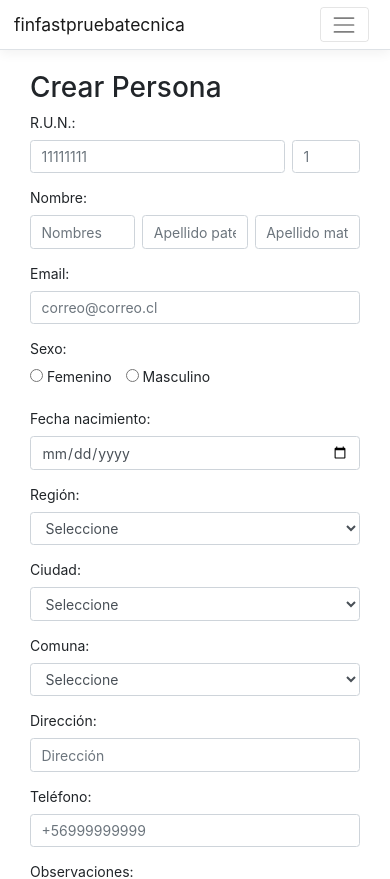
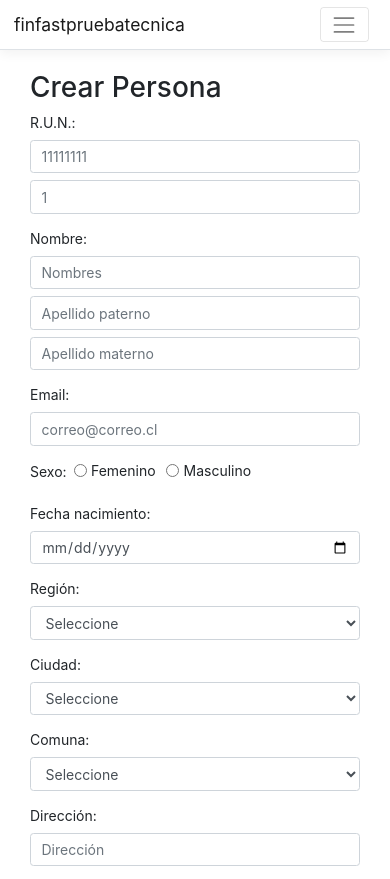
Before and after one commit to cristobalobos/finfastpruebatecnica, a React (Create React App) app in the folder ClientApp/: page /create in a window 390 px wide. Shown: the top 879 px of the page. Built offline with nearby package versions, Linux system fonts and the light colour scheme.

Commit message:
Responsive form

```diff
--- a/ClientApp/src/components/Personas/CreatePersona.jsx
+++ b/ClientApp/src/components/Personas/CreatePersona.jsx
@@ -82,19 +82,29 @@ export class CreatePersona extends Component {
                     {/* RUN */}
                     <div className="form-group">
                         <label>R.U.N.:</label>
-                        <div className="d-flex">
+                        <div className="form-row">
+                            <div className="col-md-9 mb-2">
                                 <input type="number" className="form-control" name="runCuerpo" placeholder="11111111" value={this.state.runCuerpo} onChange={this.handleChange} required />
-                            <input type="text" className="form-control w-25 ml-2" name="runDigito" placeholder="1" value={this.state.runDigito} onChange={this.handleChange} maxLength={1} required />
+                            </div>
+                            <div className="col-md-3">
+                                <input type="text" className="form-control" name="runDigito" placeholder="1" value={this.state.runDigito} onChange={this.handleChange} maxLength={1} required />
+                            </div>
                         </div>
                     </div>
 
                     {/* Nombre */}
                     <div className="form-group">
                         <label>Nombre:</label>
-                        <div className="d-flex">
+                        <div className="form-row">
+                            <div className="col-md-4 mb-2">
                                 <input type="text" className="form-control" name="nombres" placeholder="Nombres" value={this.state.nombres} onChange={this.handleChange} required />
-                            <input type="text" className="form-control ml-2" name="apellidoPaterno" placeholder="Apellido paterno" value={this.state.apellidoPaterno} onChange={this.handleChange} required />
-                            <input type="text" className="form-control ml-2" name="apellidoMaterno" placeholder="Apellido materno" value={this.state.apellidoMaterno} onChange={this.handleChange} />
+                            </div>
+                            <div className="col-md-4 mb-2">
+                                <input type="text" className="form-control" name="apellidoPaterno" placeholder="Apellido paterno" value={this.state.apellidoPaterno} onChange={this.handleChange} required />
+                            </div>
+                            <div className="col-md-4">
+                                <input type="text" className="form-control" name="apellidoMaterno" placeholder="Apellido materno" value={this.state.apellidoMaterno} onChange={this.handleChange} />
+                            </div>
                         </div>
                     </div>
 
@@ -106,14 +116,14 @@ export class CreatePersona extends Component {
 
                     {/* Sexo */}
                     <div className="form-group">
-                        <label>Sexo:</label><br />
-                        <div>
-                            <label className="mr-3">
-                                <input type="radio" name="sexoCodigo" value="2" checked={this.state.sexoCodigo === "2"} onChange={this.handleChange} /> Femenino
-                            </label>
-                            <label>
-                                <input type="radio" name="sexoCodigo" value="1" checked={this.state.sexoCodigo === "1"} onChange={this.handleChange} /> Masculino
-                            </label>
+                        <label>Sexo:</label>
+                        <div className="form-check form-check-inline ml-2">
+                            <input className="form-check-input" type="radio" name="sexoCodigo" value="2" checked={this.state.sexoCodigo === "2"} onChange={this.handleChange} />
+                            <label className="form-check-label">Femenino</label>
+                        </div>
+                        <div className="form-check form-check-inline">
+                            <input className="form-check-input" type="radio" name="sexoCodigo" value="1" checked={this.state.sexoCodigo === "1"} onChange={this.handleChange} />
+                            <label className="form-check-label">Masculino</label>
                         </div>
                     </div>
 
@@ -124,7 +134,8 @@ export class CreatePersona extends Component {
                     </div>
 
                     {/* Región / Ciudad / Comuna */}
-                    <div className="form-group">
+                    <div className="form-row">
+                        <div className="form-group col-md-4">
                             <label>Región:</label>
                             <select name="regionCodigo" className="form-control" onChange={this.handleChange}>
                                 <option value="">Seleccione</option>
@@ -133,8 +144,7 @@ export class CreatePersona extends Component {
                                 ))}
                             </select>
                         </div>
-
-                    <div className="form-group">
+                        <div className="form-group col-md-4">
                             <label>Ciudad:</label>
                             <select name="ciudadCodigo" className="form-control" onChange={this.handleChange}>
                                 <option value="">Seleccione</option>
@@ -143,8 +153,7 @@ export class CreatePersona extends Component {
                                 ))}
                             </select>
                         </div>
-
-                    <div className="form-group">
+                        <div className="form-group col-md-4">
                             <label>Comuna:</label>
                             <select name="comunaCodigo" className="form-control" onChange={this.handleChange}>
                                 <option value="">Seleccione</option>
@@ -153,16 +162,18 @@ export class CreatePersona extends Component {
                                 ))}
                             </select>
                         </div>
+                    </div>
 
                     {/* Dirección y Teléfono */}
-                    <div className="form-group">
+                    <div className="form-row">
+                        <div className="form-group col-md-8">
                             <label>Dirección:</label>
                             <input type="text" className="form-control" name="direccion" placeholder="Dirección" value={this.state.direccion} onChange={this.handleChange} />
                         </div>
-
-                    <div className="form-group">
+                        <div className="form-group col-md-4">
                             <label>Teléfono:</label>
                             <input type="tel" className="form-control" name="telefono" placeholder="+56999999999" value={this.state.telefono} onChange={this.handleChange} />
+                        </div>
                     </div>
 
                     {/* Observaciones */}
@@ -172,10 +183,13 @@ export class CreatePersona extends Component {
                     </div>
 
                     {/* Botones */}
-                    <button type="button" className="btn btn-secondary mr-2" onClick={() => window.history.back()}>Volver</button>
+                    <div className="form-group d-flex justify-content-between">
+                        <button type="button" className="btn btn-secondary" onClick={() => window.history.back()}>Volver</button>
                         <button type="submit" className="btn btn-primary">Guardar</button>
+                    </div>
                 </form>
             </div>
+
         );
     }
 }
--- a/ClientApp/src/components/Personas/PersonasList.jsx
+++ b/ClientApp/src/components/Personas/PersonasList.jsx
@@ -63,14 +63,15 @@ export class PersonasList extends Component {
 
     renderPersonasTable(personas) {
         return (
-            <table className="table table-striped">
-                <thead>
+            <div className="table-responsive">
+                <table className="table table-striped table-bordered">
+                    <thead className="thead-dark">
                         <tr>
                             <th>Nombres</th>
                             <th>Apellido Paterno</th>
                             <th>Apellido Materno</th>
                             <th>Email</th>
-                        <th>Acción</th>
+                            <th style={{ minWidth: '130px' }}>Acción</th>
                         </tr>
                     </thead>
                     <tbody>
@@ -80,27 +81,27 @@ export class PersonasList extends Component {
                                 <td>{p.apellidoPaterno}</td>
                                 <td>{p.apellidoMaterno}</td>
                                 <td>{p.email}</td>
-                            <div className="form-group">
-                                <td>
-
-                                    <button className="btn btn-primary btn-sm" onClick={() => this.editPersona(p.id)}>
+                                <td className="text-nowrap">
+                                    <button
+                                        className="btn btn-sm btn-primary mr-2"
+                                        onClick={() => this.editPersona(p.id)}
+                                    >
                                         Editar
                                     </button>
-
-                                </td>
-                                <td>
-                                    <button className="btn btn-danger btn-sm" onClick={() => this.deletePersona(p.id)}>
+                                    <button
+                                        className="btn btn-sm btn-danger"
+                                        onClick={() => this.deletePersona(p.id)}
+                                    >
                                         Eliminar
                                     </button>
                                 </td>
-                            </div>
                             </tr>
                         ))}
                     </tbody>
                 </table>
+            </div>
         );
     }
-
 
     render() {
 
--- a/ClientApp/src/components/Personas/UpdatePersona.jsx
+++ b/ClientApp/src/components/Personas/UpdatePersona.jsx
@@ -72,30 +72,33 @@ export class UpdatePersona extends Component {
         if (loading) return <p>Loading...</p>;
 
         return (
-            <div>
-                <h2>Edit Persona</h2>
+            <div className="container mt-4">
+                <h2 className="mb-4">Editar Persona</h2>
                 <form onSubmit={this.handleSubmit}>
-                    <div className="form-group">
+                    <div className="form-row">
+                        <div className="form-group col-12">
                             <label>Nombres</label>
                             <input type="text" name="nombres" className="form-control" value={persona.nombres} onChange={this.handleChange} />
                         </div>
-                    <div className="form-group">
+                        <div className="form-group col-12">
                             <label>Apellido Paterno</label>
                             <input type="text" name="apellidoPaterno" className="form-control" value={persona.apellidoPaterno} onChange={this.handleChange} />
                         </div>
-                    <div className="form-group">
+                        <div className="form-group col-12">
                             <label>Apellido Materno</label>
                             <input type="text" name="apellidoMaterno" className="form-control" value={persona.apellidoMaterno} onChange={this.handleChange} />
                         </div>
-                    <div className="form-group">
+                        <div className="form-group col-12">
                             <label>Email</label>
                             <input type="email" name="email" className="form-control" value={persona.email} onChange={this.handleChange} />
                         </div>
-                    <div className="form-group">
+                        <div className="form-group col-12">
                             <label>Dirección</label>
                             <input type="text" name="direccion" className="form-control" value={persona.direccion} onChange={this.handleChange} />
                         </div>
-                    <button type="submit" className="btn btn-primary">Update</button>
+                    </div>
+
+                    <button type="submit" className="btn btn-primary">Actualizar</button>
                 </form>
             </div>
         );
```
Lines whose indentation alone changed are shown as unchanged.
